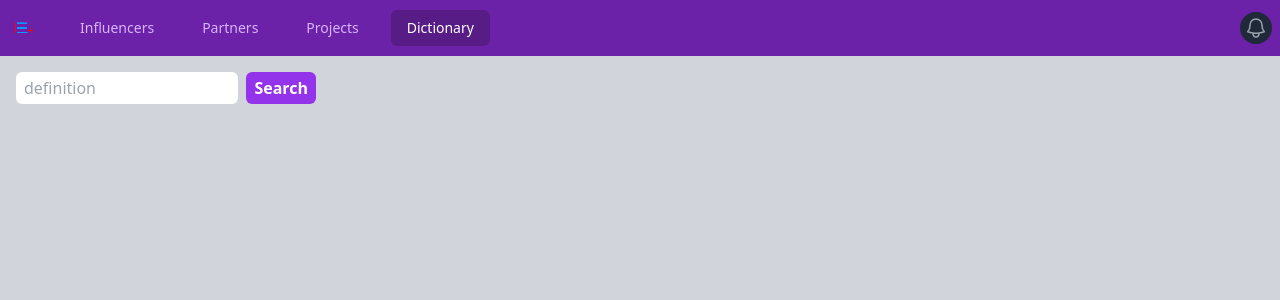
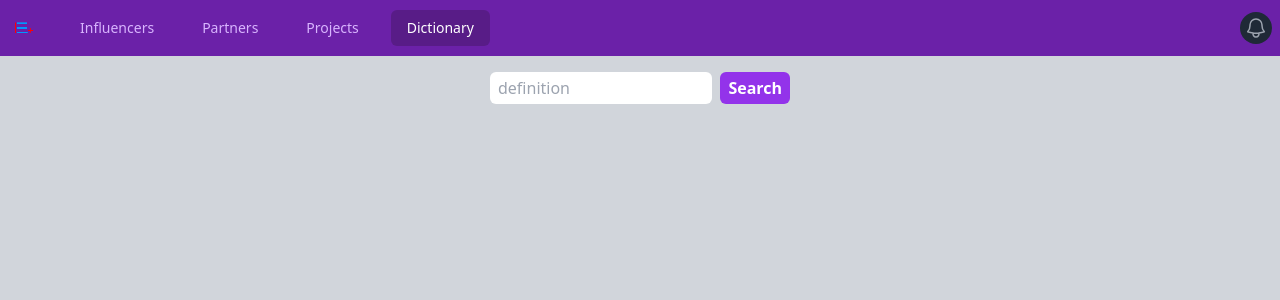
Before and after one commit to emmanueluwa/rere, a React (Vite) app: page /dictionary in a window 1280 px wide. Shown: the top 300 px of the page. Built offline with nearby package versions, Linux system fonts and the light colour scheme.

Commit message:
adding styling to search component

```diff
--- a/src/App.jsx
+++ b/src/App.jsx
@@ -14,7 +14,7 @@ function App() {
         <Routes>
           <Route path="/influencers" element={<InfluencersPage />} />
           <Route path="/dictionary" element={<DictionaryPage />} />
-          <Route path="/definition/:search" element={<DefinitionPage />} />
+          <Route path="/dictionary/:search" element={<DefinitionPage />} />
           <Route path="/404" element={<NotFoundPage />} />
           <Route path="*" element={<NotFoundPage />} />
         </Routes>
--- /dev/null
+++ b/src/components/DefinitionSearch.jsx
@@ -0,0 +1,39 @@
+import { useState, useEffect } from "react";
+import { useNavigate } from "react-router-dom";
+
+export default function DefinitionSearch() {
+  const [word, setWord] = useState("");
+
+  const navigate = useNavigate();
+
+  /*
+  useEffect
+  takes 2 arguments(the 2nd is optional),
+  - callback function, function passed into another function
+  - dependency array
+  */
+  // useEffect(() => {
+  //   console.log("State updated", word);
+  // }, [word]);
+
+  return (
+    <form
+      className="flex space-between space-x-2 max-w-[300px]"
+      onSubmit={() => {
+        navigate("/dictionary/" + word);
+      }}
+    >
+      <input
+        className="px-2 rounded py-1 shrink min-w-0"
+        placeholder="definition"
+        type="text"
+        onChange={(e) => {
+          setWord(e.target.value);
+        }}
+      />
+      <button className="bg-purple-600 hover:bg-purple-700 text-white font-bold py-1 px-2 rounded">
+        Search
+      </button>
+    </form>
+  );
+}
--- a/src/pages/DefinitionPage.jsx
+++ b/src/pages/DefinitionPage.jsx
@@ -2,6 +2,7 @@ import { useState, useEffect } from "react";
 import { useParams, useNavigate } from "react-router-dom";
 import { v4 as uuidv4 } from "uuid";
 import NotFoundPage from "./NotFoundPage";
+import DefinitionSearch from "../components/DefinitionSearch";
 
 export default function DefinitionPage() {
   const [word, setWord] = useState([]);
@@ -68,6 +69,8 @@ export default function DefinitionPage() {
               </p>
             );
           })}
+          <p>Search for another word: </p>
+          <DefinitionSearch />
         </>
       ) : null}
     </>
--- a/src/pages/DictionaryPage.jsx
+++ b/src/pages/DictionaryPage.jsx
@@ -1,43 +1,13 @@
-import { useState, useEffect } from "react";
-import { useNavigate } from "react-router-dom";
-
 /*
 USE LLM TO GIVE ADVICE ON SPECIFIC SAAS INDUSTRY
 */
 
+import DefinitionSearch from "../components/DefinitionSearch";
+
 export default function DictionaryPage() {
-  const [word, setWord] = useState("");
-
-  const navigate = useNavigate();
-
-  /*
-  useEffect
-  takes 2 arguments(the 2nd is optional),
-  - callback function, function passed into another function
-  - dependency array
-  */
-  // useEffect(() => {
-  //   console.log("State updated", word);
-  // }, [word]);
-
   return (
-    <form
-      className="flex justify-center space-x-2 max-w-[300px]"
-      onSubmit={() => {
-        navigate("/definition/" + word);
-      }}
-    >
-      <input
-        className="px-2 rounded py-1 shrink min-w-0"
-        placeholder="definition"
-        type="text"
-        onChange={(e) => {
-          setWord(e.target.value);
-        }}
-      />
-      <button className="bg-purple-600 hover:bg-purple-700 text-white font-bold py-1 px-2 rounded">
-        Search
-      </button>
-    </form>
+    <div className="flex justify-center">
+      <DefinitionSearch />
+    </div>
   );
 }
```
